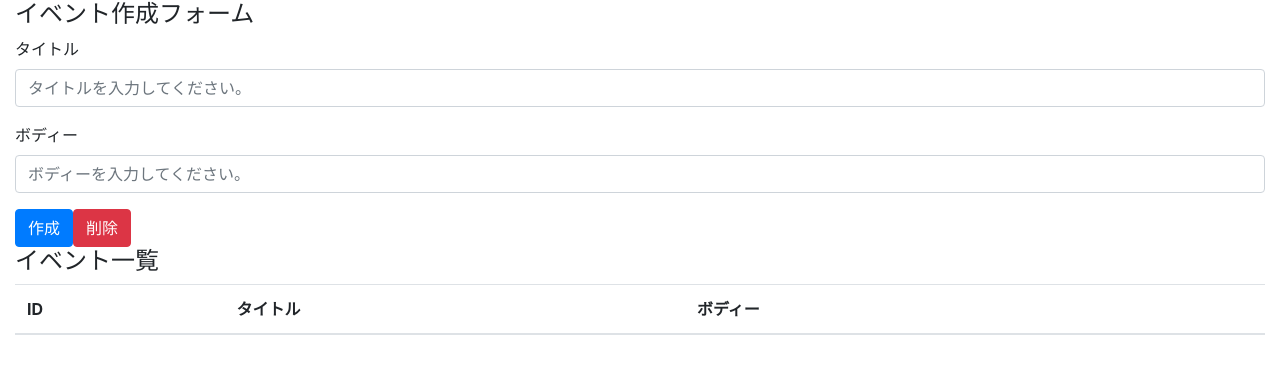
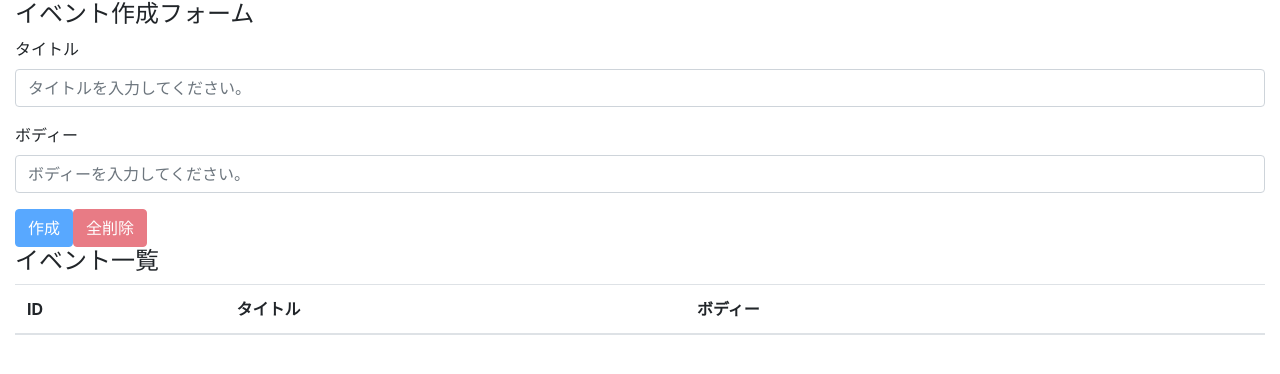
Before and after one commit to nabesuke5098/react-hooks, a React (Create React App) app: page / in a window 1280 px wide. Shown: the top 374 px of the page. Built offline with nearby package versions, Linux system fonts and the light colour scheme.

Commit message:
[modified delete button]

```diff
--- a/src/components/App.js
+++ b/src/components/App.js
@@ -19,6 +19,14 @@
     setBody('');
   }
 
+  const deleteAllEvents = e => {
+    e.preventDefault();
+    const result = window.confirm('全てのイベントを削除しますか？');
+    if (result) dispatch({ type: 'DELETE_ALL_EVENTS' });
+  }
+
+  const unCreatable = title === '' || body === '' ;
+
   console.log({state})
 
   return (
@@ -35,8 +43,8 @@
           <input type="textarea" className="form-control" id="formEventBody" value={body} placeholder="ボディーを入力してください。" onChange={e => setBody(e.target.value)} />
         </div>
 
-        <button className="btn btn-primary" onClick={addEvent}>作成</button>
-        <button className="btn btn-danger">削除</button>
+        <button className="btn btn-primary" onClick={addEvent} disabled={unCreatable}>作成</button>
+        <button className="btn btn-danger" onClick={deleteAllEvents} disabled={state.length === 0}>全削除</button>
 
       </form>
 
--- a/src/components/Event.js
+++ b/src/components/Event.js
@@ -3,7 +3,8 @@
 const Event = ({ event, dispatch }) => {
   const id = event.id;
   const handleClickDeleteButton = () => {
-    dispatch({ type: 'DELETE_EVENT', id })
+    const result = window.confirm(`id:${id}のイベントを削除しますか？`)
+    if (result) dispatch({ type: 'DELETE_EVENT', id });
   }
   return (
     <tr>
```
